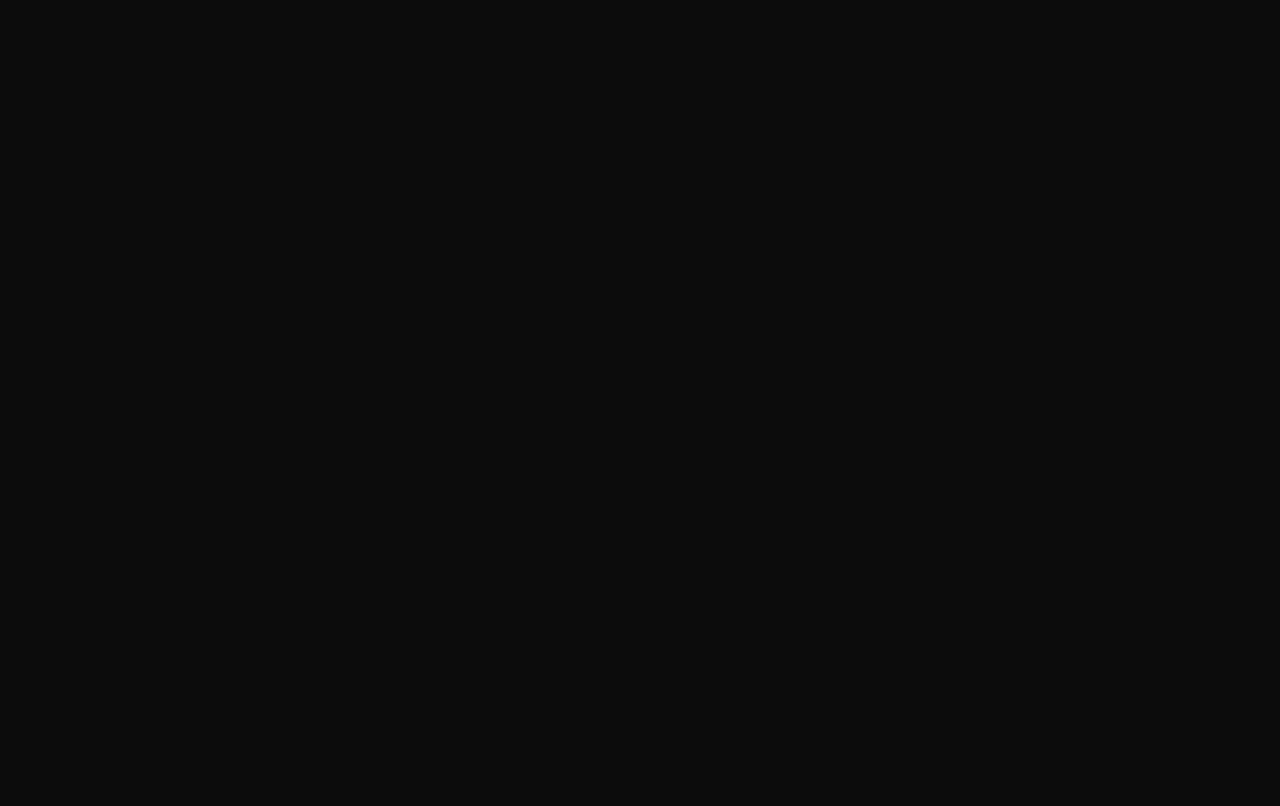
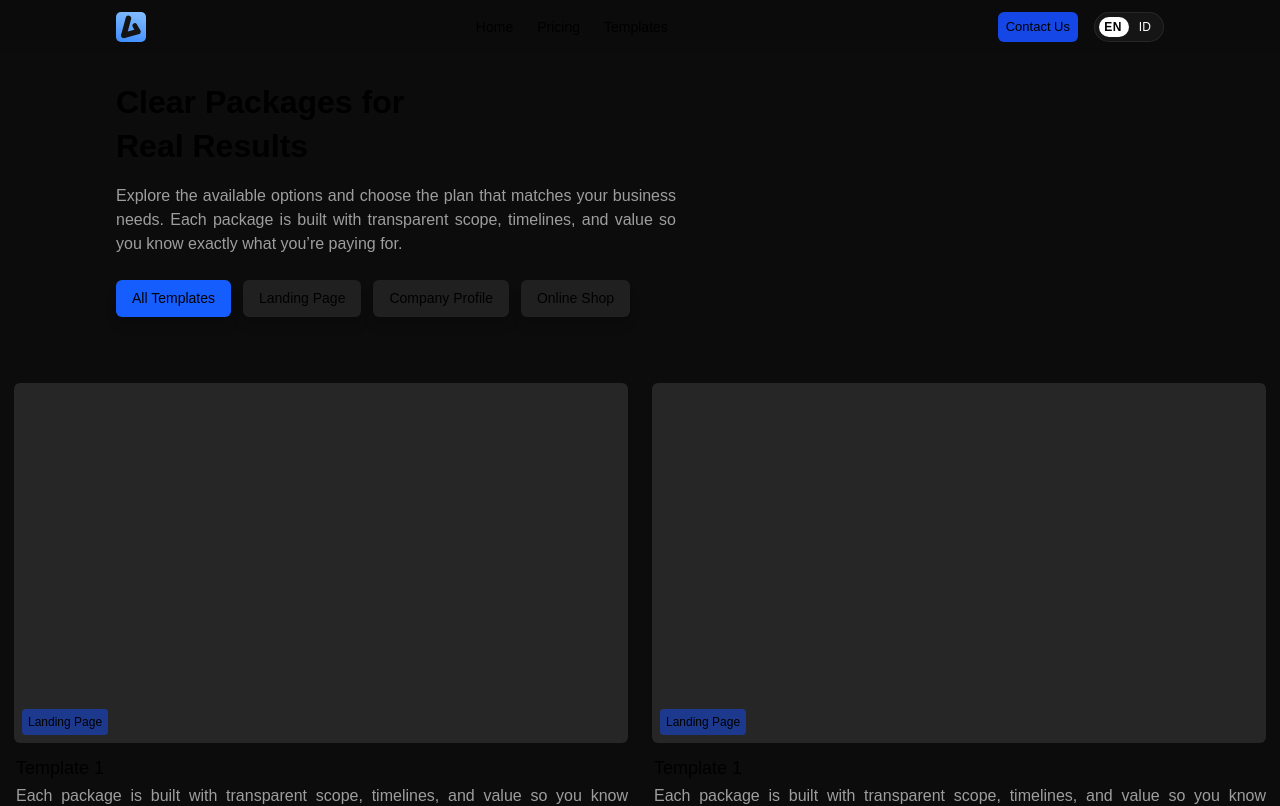
Before and after one commit to salman-setiawan/SAIA, a React (Vite) app: page /templates in a window 1280 px wide. Before the commit this address led to /404. Shown: the top 806 px of the page. Built offline with nearby package versions, Linux system fonts and the light colour scheme; a web font is replaced by a local one.

Commit message:
adding templates page

```diff
--- a/src/components/Navigation.jsx
+++ b/src/components/Navigation.jsx
@@ -14,7 +14,7 @@ const Navigation = () => {
     <>
       {/* NAVBAR */}
       <div className='fixed top-0 z-[999] flex justify-center w-full backdrop-blur-xs bg-[#0c0c0c]/35'>
-        <div className="flex justify-between w-full items-center max-w-[1140px] px-4 py-3 relative">
+        <div className="flex justify-between w-full items-center max-w-[1080px] px-4 py-3 relative">
 
           <img src="/vite.svg" alt="brand" className="w-[30px] h-[30px]" />
 
@@ -25,6 +25,9 @@ const Navigation = () => {
             </Link>
             <Link to='/pricing'>
               <button className={`px-2 h-[30px] ${textSmall} font-medium cursor-pointer hover:bg-[#202020] rounded-md`}>Pricing</button>
+            </Link>
+            <Link to='/templates'>
+              <button className={`px-2 h-[30px] ${textSmall} font-medium cursor-pointer hover:bg-[#202020] rounded-md`}>Templates</button>
             </Link>
           </div>
 
@@ -57,6 +60,9 @@ const Navigation = () => {
               <Link to='/pricing' onClick={() => setIsMobileMenuOpen(false)}>
                 <button className={`w-full px-4 h-[48px] ${textSmall} font-medium cursor-pointer bg-[#0c0c0c] hover:bg-[#202020] rounded-md text-left`}>Pricing</button>
               </Link>
+              <Link to='/templates' onClick={() => setIsMobileMenuOpen(false)}>
+                <button className={`w-full px-4 h-[48px] ${textSmall} font-medium cursor-pointer bg-[#0c0c0c] hover:bg-[#202020] rounded-md text-left`}>Templates</button>
+              </Link>
               <button className={`w-full px-4 h-[48px] ${textSmall} font-medium cursor-pointer bg-blue-700 hover:bg-blue-900 rounded-md text-left`}>Contact Us</button>
             </div>
             <div className="flex justify-end">
--- /dev/null
+++ b/src/data/dataTemplates.js
@@ -0,0 +1,95 @@
+const DataTemplates = {
+  heroSection: {
+    title: {
+      en: 'Clear Packages for Real Results',
+      id: 'Paket yang Jelas untuk Hasil yang Nyata',
+    },
+    desc: {
+      en: 'Explore the available options and choose the plan that matches your business needs. Each package is built with transparent scope, timelines, and value so you know exactly what you’re paying for.',
+      id: 'Lihat opsi yang tersedia dan pilih paket yang sesuai dengan kebutuhan bisnismu. Setiap paket sudah dirancang dengan ruang lingkup, waktu pengerjaan, dan nilai yang transparan supaya kamu langsung tahu apa yang kamu dapatkan.',
+    },
+    categories: [
+      { en: 'All Templates', id: 'Semua Template' },
+      { en: 'Landing Page', id: 'Landing Page' },
+      { en: 'Company Profile', id: 'Profil Perusahaan' },
+      { en: 'Online Shop', id: 'Toko Online' },
+    ],
+  },
+
+  templatesSection: {
+    head: {
+      en: 'Templates',
+      id: 'Templates',
+    },
+    templates: [
+      {
+        id: 1,
+        category: 'Landing Page',
+        name: { en: 'Template 1', id: 'Template 1' },
+        desc: {
+          en: 'Each package is built with transparent scope, timelines, and value so you know exactly what you’re paying for.',
+          id: 'Setiap paket sudah dirancang dengan ruang lingkup, waktu pengerjaan, dan nilai yang transparan supaya kamu langsung tahu apa yang kamu dapatkan.',
+        },
+        image: '',
+        url: '',
+      },
+      {
+        id: 2,
+        category: 'Landing Page',
+        name: { en: 'Template 1', id: 'Template 1' },
+        desc: {
+          en: 'Each package is built with transparent scope, timelines, and value so you know exactly what you’re paying for.',
+          id: 'Setiap paket sudah dirancang dengan ruang lingkup, waktu pengerjaan, dan nilai yang transparan supaya kamu langsung tahu apa yang kamu dapatkan.',
+        },
+        image: '',
+        url: '',
+      },
+      {
+        id: 3,
+        category: 'Online Shop',
+        name: { en: 'Template 1', id: 'Template 1' },
+        desc: {
+          en: 'Each package is built with transparent scope, timelines, and value so you know exactly what you’re paying for.',
+          id: 'Setiap paket sudah dirancang dengan ruang lingkup, waktu pengerjaan, dan nilai yang transparan supaya kamu langsung tahu apa yang kamu dapatkan.',
+        },
+        image: '',
+        url: '',
+      },
+      {
+        id: 4,
+        category: 'Company Profile',
+        name: { en: 'Template 1', id: 'Template 1' },
+        desc: {
+          en: 'Each package is built with transparent scope, timelines, and value so you know exactly what you’re paying for.',
+          id: 'Setiap paket sudah dirancang dengan ruang lingkup, waktu pengerjaan, dan nilai yang transparan supaya kamu langsung tahu apa yang kamu dapatkan.',
+        },
+        image: '',
+        url: '',
+      },
+      {
+        id: 5,
+        category: 'Landing Page',
+        name: { en: 'Template 1', id: 'Template 1' },
+        desc: {
+          en: 'Each package is built with transparent scope, timelines, and value so you know exactly what you’re paying for.',
+          id: 'Setiap paket sudah dirancang dengan ruang lingkup, waktu pengerjaan, dan nilai yang transparan supaya kamu langsung tahu apa yang kamu dapatkan.',
+        },
+        image: '',
+        url: '',
+      },
+      {
+        id: 6,
+        category: 'Company Profile',
+        name: { en: 'Template 1', id: 'Template 1' },
+        desc: {
+          en: 'Each package is built with transparent scope, timelines, and value so you know exactly what you’re paying for.',
+          id: 'Setiap paket sudah dirancang dengan ruang lingkup, waktu pengerjaan, dan nilai yang transparan supaya kamu langsung tahu apa yang kamu dapatkan.',
+        },
+        image: '',
+        url: '',
+      },
+    ],
+  },
+}
+
+export default DataTemplates
--- a/src/main.jsx
+++ b/src/main.jsx
@@ -8,10 +8,12 @@ import Home from './pages/Home.jsx'
 import PageNotFound from './pages/404.jsx'
 import Form from './pages/Form.jsx'
 import Pricing from './pages/Pricing.jsx'
+import Templates from './pages/Templates.jsx'
 
 const router = createBrowserRouter([
   { path: "/", element: <Home /> },
   { path: "/pricing", element: <Pricing /> },
+  { path: "/templates", element: <Templates /> },
   { path: "/form", element: <Form /> },
   { path: "/404", element: <PageNotFound /> },
   { path: "*", element: <Navigate to="/404" replace /> },
--- a/src/pages/Pricing.jsx
+++ b/src/pages/Pricing.jsx
@@ -27,7 +27,7 @@ const Pricing = () => {
       <Navigation />
 
       {/* Hero Section */}
-      <div className="flex flex-col gap-y-6 w-full lg:max-w-[1140px] pt-20 pb-12 px-4">
+      <div className="flex flex-col gap-y-6 w-full lg:max-w-[1080px] pt-20 pb-12 px-4">
         <div className="flex flex-col gap-y-4">
           <div className={`${textHeading1} max-w-[360px] leading-11`}>
             {DataPricing.heroSection.title[language]}
@@ -58,7 +58,7 @@ const Pricing = () => {
         </div>
       </div>
 
-      <div className="flex flex-col gap-y-4 sm:gap-y-10 w-full lg:max-w-[1140px] py-6 px-4">
+      <div className="flex flex-col gap-y-4 sm:gap-y-10 w-full lg:max-w-[1080px] py-6 px-4">
 
         {/* Service Button */}
         <div className="flex flex-wrap gap-3 md:justify-center">
@@ -92,7 +92,7 @@ const Pricing = () => {
       </div>
 
       {/* CTA Section */}
-      <div className="grid grid-cols-1 md:grid-cols-2 gap-y-6 gap-x-8 xl:gap-x-12 w-full lg:max-w-[1140px] pt-16 pb-20 px-4 items-center">
+      <div className="grid grid-cols-1 md:grid-cols-2 gap-y-6 gap-x-8 xl:gap-x-12 w-full lg:max-w-[1080px] pt-16 pb-20 px-4 items-center">
         <div className="relative md:hidden h-64 overflow-hidden">
           <div className="absolute inset-0 z-10 bg-gradient-to-b from-transparent via-transparent to-[#0c0c0c]"></div>
           <div className="absolute inset-x-1 -top-22 scale-[0.8] rounded-2xl overflow-hidden">
--- /dev/null
+++ b/src/pages/Templates.jsx
@@ -0,0 +1,94 @@
+import React from 'react'
+import { useLanguage } from '../components/LanguageContext';
+import { textHeading1, textHeading3, textMicro, textRegular, textSemi, textTiny } from '../data/uiStyle'
+import DataTemplates from '../data/dataTemplates';
+import Footer from '../components/Footer';
+import Navigation from '../components/Navigation';
+import Button from '../components/Button';
+
+const Templates = () => {
+  const { language } = useLanguage();
+
+  // Ambil kategori dari heroSection
+  const categories = DataTemplates.heroSection.categories.map((c, idx) => ({
+    id: idx,
+    label: c
+  }));
+
+  // Multi-select state
+  const [selectedCategories, setSelectedCategories] = React.useState([]);
+
+  // Mapping kategori ke slug yang dipakai pada template
+  const categoryMap = { 0: "Default", 1: "Landing Page", 2: "Company Profile", 3: "Online Shop" };
+
+  const toggleCategory = (id) => {
+    if (id === 0) {
+      setSelectedCategories([]);
+      return;
+    }
+
+    setSelectedCategories(prev =>
+      prev.includes(id) ? prev.filter(c => c !== id) : [...prev, id]
+    );
+  };
+
+  const filteredTemplates =
+    selectedCategories.length === 0
+      ? DataTemplates.templatesSection.templates
+      : DataTemplates.templatesSection.templates.filter(t => selectedCategories.includes(Number(Object.keys(categoryMap).find(key => categoryMap[key] === t.category))));
+
+  return (
+    <div className="flex flex-col justify-center items-center">
+      <Navigation />
+
+      {/* Hero Section */}
+      <div className="flex flex-col gap-y-6 w-full lg:max-w-[1080px] pt-20 pb-10 px-4">
+        <div className="flex flex-col gap-y-4">
+          <div className={`${textHeading1} max-w-[360px] leading-11`}>
+            {DataTemplates.heroSection.title[language]}
+          </div>
+
+          <div className={`${textRegular} text-justify max-w-[560px] ${textSemi}`}>
+            {DataTemplates.heroSection.desc[language]}
+          </div>
+
+        </div>
+        {/* Button Filter Category */}
+        <div className="flex flex-wrap gap-3">
+          {categories.map(category => (
+            <Button
+              key={category.id}
+              type="multi"
+              active={selectedCategories.length === 0 && category.id === 0 ? true : selectedCategories.includes(category.id)}
+              label={category.label[language]}
+              width="w-fit"
+              onClick={() => toggleCategory(category.id)}
+            />
+          ))}
+        </div>
+      </div>
+
+      {/* Template Collections */}
+      <div className="grid grid-cols-1 md:grid-cols-2 2xl:grid-cols-3 w-full md:px-1 pt-4 gap-1 pb-12 max-w-[1880px]">
+        {filteredTemplates.map((t, index) => (
+          <div key={index} className="space-y-3 p-4 md:p-2.5 hover:bg-neutral-900 cursor-pointer md:rounded">
+            <div className="relative bg-neutral-800 rounded-md overflow-hidden h-[360px] flex justify-center items-center">
+              {t.image}
+              <div className={`absolute bottom-2 left-2 ${textTiny} font-medium py-1 px-1.5 rounded bg-blue-900 w-fit`}>{t.category}</div>
+            </div>
+            <div className="space-y-0.5 pb-2 pl-0.5">
+              <div className={textHeading3}>{t.name[language]}</div>
+              <div className={`${textSemi} text-justify`}>{t.desc[language]}</div>
+            </div>
+          </div>
+        ))}
+      </div>
+
+      {/* Footer Section */}
+      <Footer />
+      <div className={`${textMicro} ${textSemi} py-3`}>Aevenic @ 2025. All right reserved.</div>
+    </div>
+  )
+}
+
+export default Templates
```
